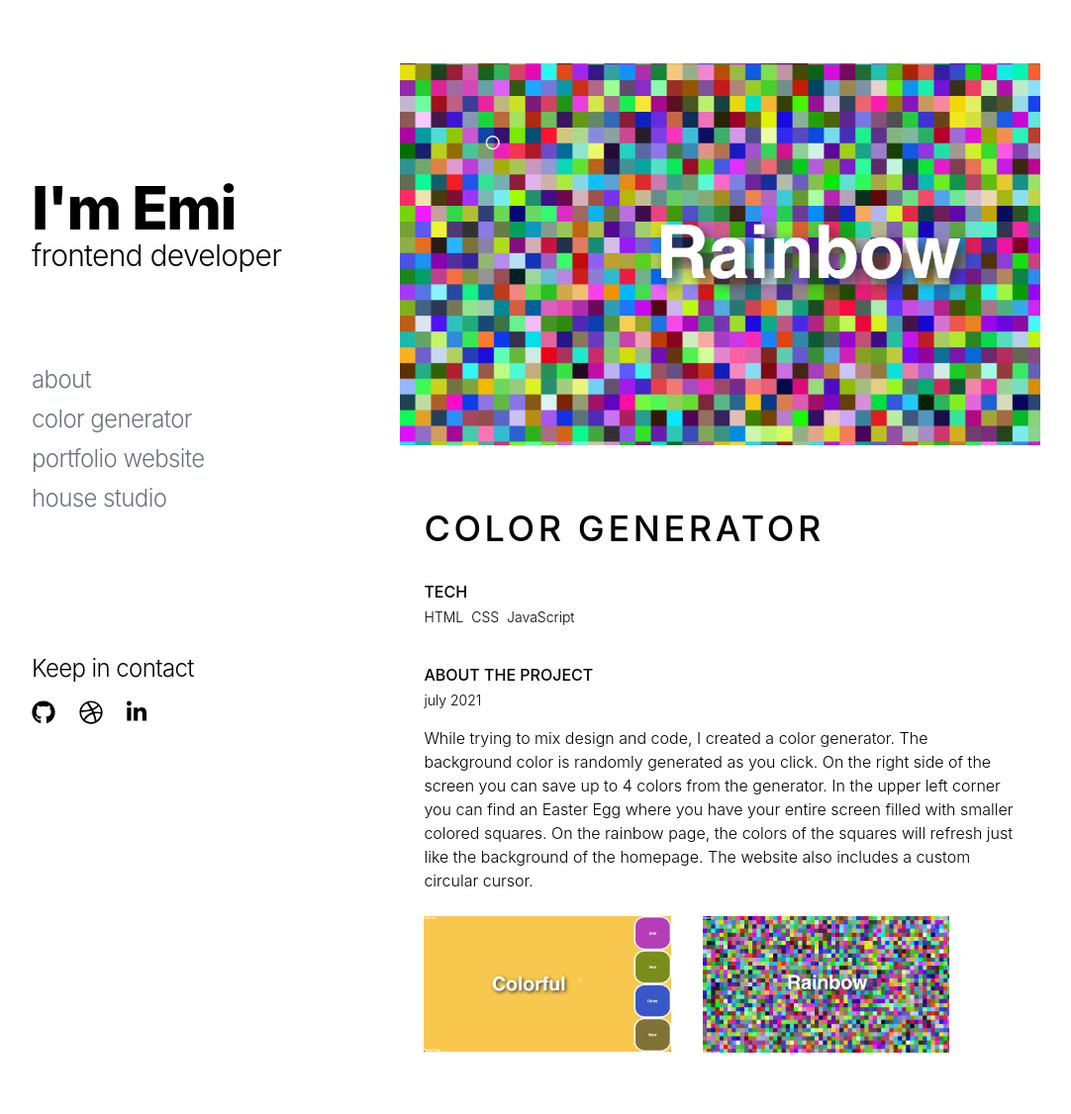
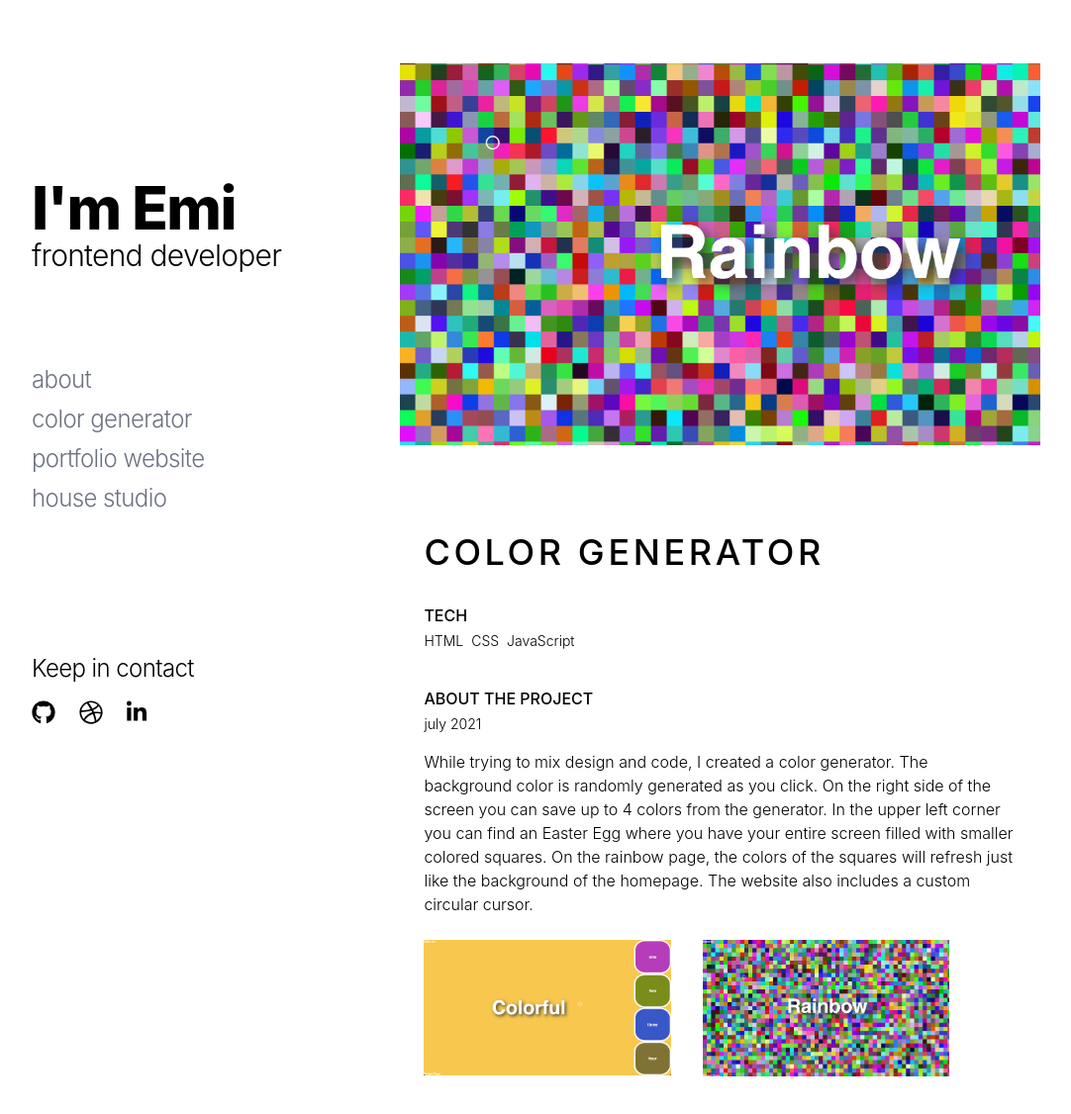
Before and after one commit to e-cmt/emi-codes, a Next.js app: page /projects/color-generator in a window 1280 px wide. Shown: the top 1126 px of the page at 99% size, without its empty margins (36-1118 px from the left). Built offline with nearby package versions, Linux system fonts and the light colour scheme.

Commit message:
updated spacing article, updated card

```diff
--- a/components/article/article.js
+++ b/components/article/article.js
@@ -1,8 +1,10 @@
 export default function Article({ hero, title, tags, date, body, img }) {
   return (
     <>
-      {hero ? <img className="w-11/12 sm:w-10/12" src={hero} /> : null}
-      <div className="w-10/12 sm:p-6 pt-8 sm:pt-16">
+      {hero ? (
+        <img className="w-11/12 sm:w-10/12 pb-8 sm:pb-16" src={hero} />
+      ) : null}
+      <div className="w-10/12 sm:p-6">
         <div>
           <h1 className="text-4xl font-medium tracking-widest pb-8">{title}</h1>
         </div>
@@ -17,7 +19,7 @@ export default function Article({ hero, title, tags, date, body, img }) {
         <h6 className="text-base font-medium pb-1">ABOUT THE PROJECT</h6>
         <p className="text-sm font-light pb-4">{date}</p>
         <p className="text-base font-light">{body}</p>
-        <div className="flex flex-col sm:flex-row sm:flex-wrap items-start justify-start gap-4 md:gap-8 pt-6 pb-12">
+        <div className="flex flex-col sm:flex-row sm:flex-wrap items-start justify-start gap-4 md:gap-8 pt-6">
           {img
             ? img.map((img) => (
                 <img
--- a/components/card/card.js
+++ b/components/card/card.js
@@ -3,7 +3,7 @@ import classNames from 'classnames';
 
 export default function Card({ link, title, color }) {
   const colorContainer = classNames(
-    'h-64 w-full lg:h-72 lg:w-72 xl:h-96 xl:w-96 flex flex-row justify-center items-center grow',
+    'h-64 w-full lg:h-72 lg:w-72 xl:h-96 xl:w-96 flex flex-row justify-center items-center',
     {
       'bg-yellow-100': color === 'yellow',
       'bg-pink-100': color === 'pink',
```
